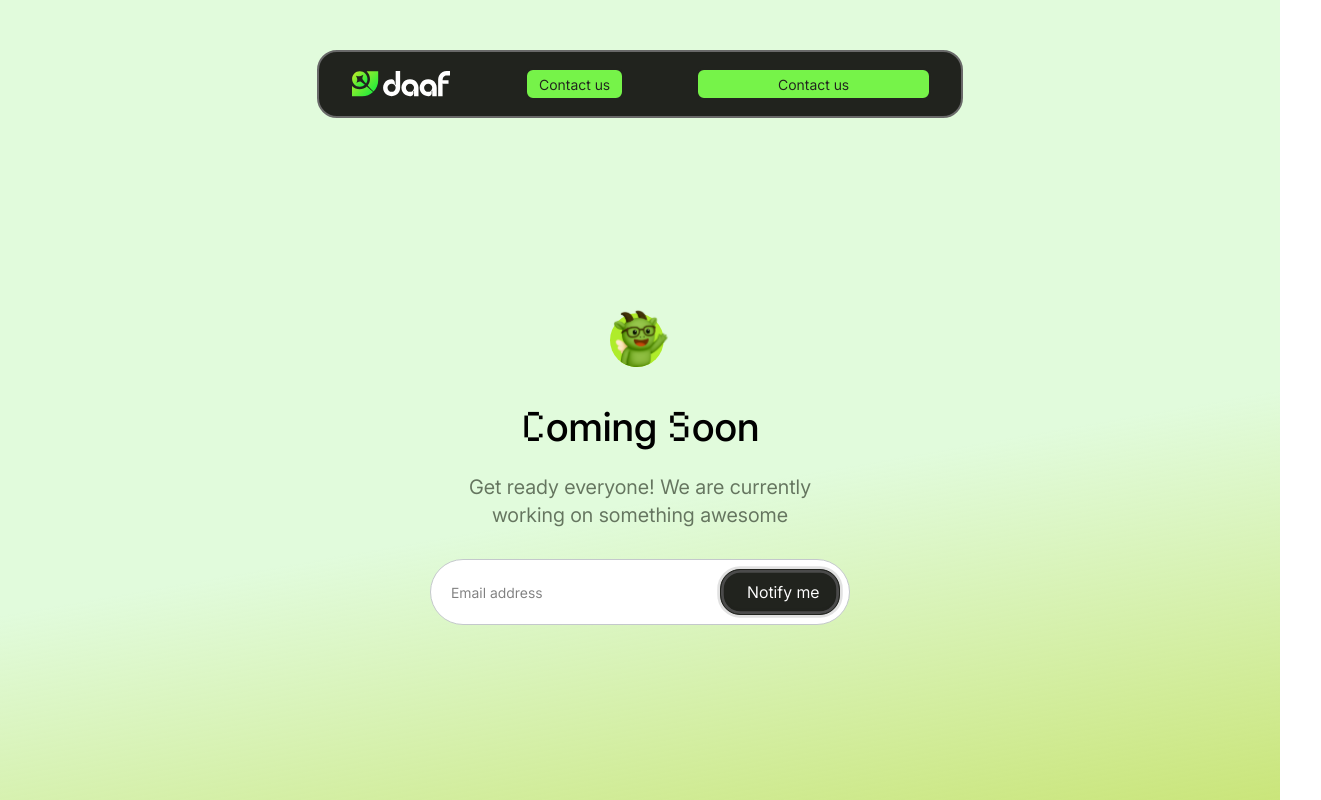
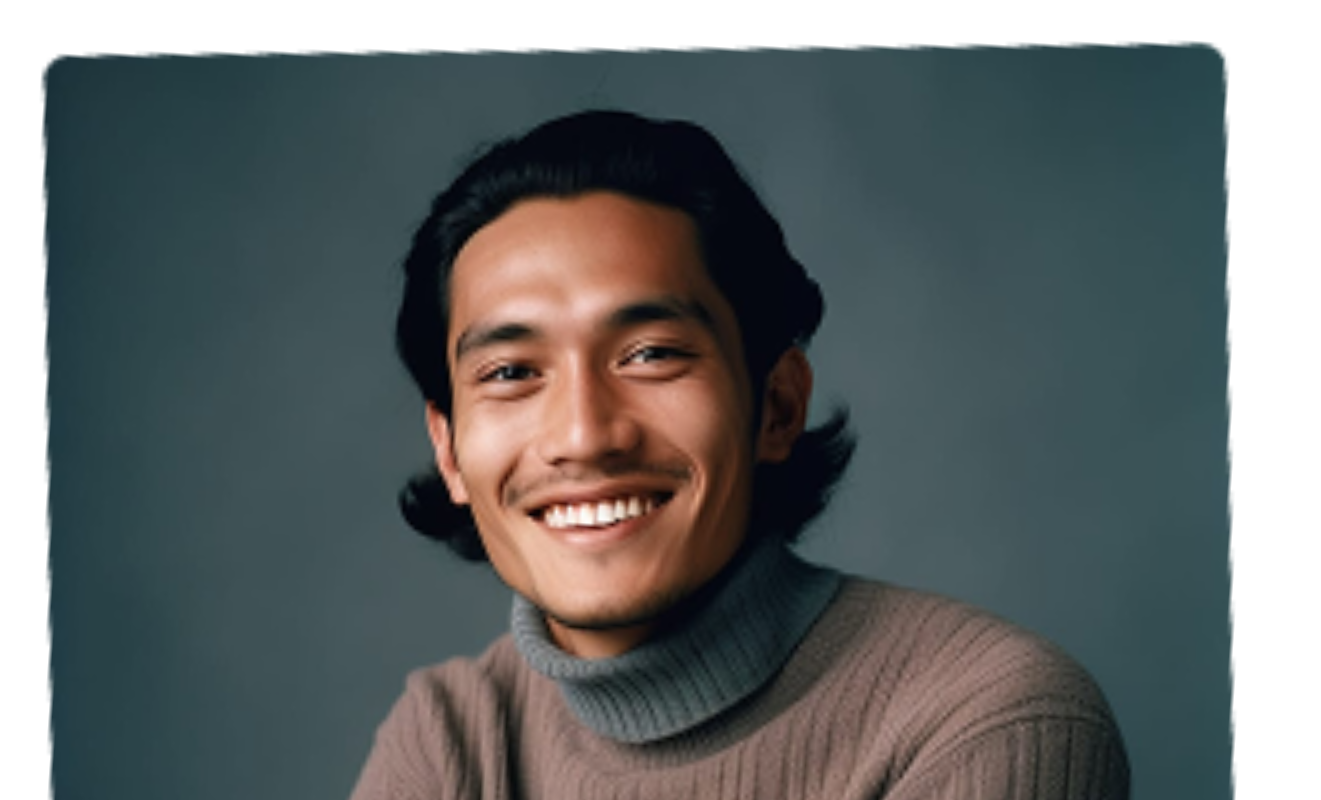
Before and after one commit to daaf-technologies/daaf-website, a SvelteKit app: page / in a window 1280 px wide. Shown: the top 800 px of the page, 1321 px wide, since content can reach past the window. Built offline with nearby package versions, Linux system fonts and the light colour scheme.

Commit message:
feat: :sparkles: Implemented founder card

```diff
--- /dev/null
+++ b/src/lib/components/ui/founder/founder-card.svelte
@@ -0,0 +1,25 @@
+<script lang="ts">
+	import Button from '$lib/components/design/button/button.svelte';
+
+	interface FounderPropsType {
+		src: any;
+		name: string;
+		designation: string;
+		imgClassname: string;
+	}
+
+	const { src, designation, name, imgClassname }: FounderPropsType = $props();
+</script>
+
+<div class="flex flex-col gap-2 border-[1.6px] border-white bg-white">
+	<img {src} alt="afroze" class={imgClassname} />
+
+	<div class="flex justify-between px-3">
+		<div>
+			<p class="name text-lg font-semibold">{name}</p>
+			<p class="designation text-sm font-semibold text-[#65755F]">{designation}</p>
+		</div>
+
+		<Button variant="primary">Visit</Button>
+	</div>
+</div>
--- /dev/null
+++ b/src/lib/components/ui/founder/founders.svelte
@@ -0,0 +1,21 @@
+<script lang="ts">
+	import FounderCard from './founder-card.svelte';
+	import Afroze from '$lib/assets/images/Afroze.png';
+	import Dharani from '$lib/assets/images/Dharani.png';
+</script>
+
+<div class="flex flex-col gap-2 bg-[#F6F6F6]">
+	<FounderCard
+		src={Dharani}
+		name="Dharani Dharan"
+		designation="Co-Founder & CEO"
+		imgClassname="rotate-[4deg]"
+	/>
+
+	<FounderCard
+		src={Afroze}
+		name="Afroze Ali"
+		designation="Co-Founder & CTO"
+		imgClassname="rotate-[-4deg]"
+	/>
+</div>
--- a/src/routes/+page.svelte
+++ b/src/routes/+page.svelte
@@ -1,50 +1,5 @@
 <script>
-	import Button from '$lib/components/design/button/button.svelte';
-	import Header from '$lib/components/ui/header';
-	import ComingSoon from '$lib/assets/images/coming-soon.svg';
+	import Founders from '$lib/components/ui/founder/founders.svelte';
 </script>
 
-<div
-	class="wrapper flex h-full w-screen flex-col items-center gap-[160px] px-4 py-[50px] backdrop-blur-[620px] lg:gap-[190px] lg:px-0"
->
-	<Header minimal={true} className="w-[343px] lg:w-[646px] !gap-[72px]" />
-
-	<div class="flex flex-col items-center justify-center gap-[30px]">
-		<img src={ComingSoon} alt="mascot" height="60" width="60" />
-
-		<div class="flex flex-col items-center justify-center gap-4 text-center">
-			<p class="text-[30px] font-medium lg:text-[40px]">
-				<span class="first-letter font-normal"> C </span>oming
-				<span class="first-letter font-normal"> S </span>oon
-			</p>
-			<p class="w-[280px] text-base text-[#65755f] lg:w-[380px] lg:text-xl">
-				Get ready everyone! We are currently working on something awesome
-			</p>
-		</div>
-
-		<div class="relative">
-			<input
-				placeholder="Email address"
-				class="input w-[343px] rounded-[40px] border border-[#c4c8cc] bg-white p-5 placeholder:text-sm lg:w-[420px]"
-				name="email"
-				autocomplete="email"
-			/>
-			<Button
-				variant="primary"
-				type="submit"
-				class="absolute top-2.5 right-2.5 w-[120px] !rounded-[20px] !px-[26px] !py-2.5 text-nowrap"
-				>Notify me</Button
-			>
-		</div>
-	</div>
-</div>
-
-<style>
-	.wrapper {
-		background: linear-gradient(170deg, #e1fbdc 0%, #e1fbdc 60%, #b3da41b2 100%);
-	}
-
-	.first-letter {
-		font-family: 'Departure mono';
-	}
-</style>
+<Founders />
```
Also changed, not shown: src/lib/assets/images/Afroze.png (added), src/lib/assets/images/Dharani.png (added), src/lib/components/ui/founder/index.ts (added).
